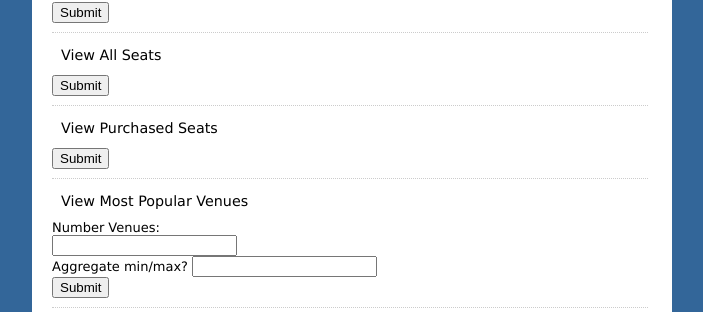
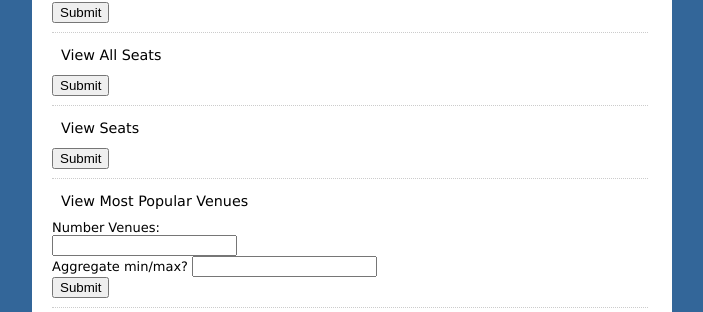
Before and after one commit to rsingla92/pigs, a PHP site: page /organizer.html in a window 1280 px wide. Shown: the part 1984-2296 px from the top of the page, without its empty margins (288-991 px from the left). Run offline with PHP 8.4, Linux system fonts and the light colour scheme.

Commit message:
correct superfan query

```diff
--- a/html/organizer.html
+++ b/html/organizer.html
@@ -185,7 +185,7 @@
 		</form>
 
 		<li class="section_break">
-			<h3>View Purchased Seats</h3>
+			<h3>View Seats</h3>
 			<p></p>
 		</li>
 		<form method="post" action="organizer.php">
--- a/html/organizer.php
+++ b/html/organizer.php
@@ -432,7 +432,7 @@ echo sprintf("\nOrg: %s\n", $organizerID);
         WITH
         customerEvents
         AS
-        (SELECT C.userID, E.eventID
+        (SELECT DISTINCT C.userID, E.eventID
         FROM Customer C, Event_atVenue E, ForAdmissionTo FAT, Ticket_ownsSeat_WithCustomer T
         WHERE E.eventID = FAT.eventID
           AND FAT.ticketID = T.ticketID
@@ -445,7 +445,8 @@ echo sprintf("\nOrg: %s\n", $organizerID);
                              WHERE eventName = '%s')
         GROUP BY CE.userID
         HAVING count(*) = (SELECT count(*)
-                           FROM Event_atVenue WHERE eventName = '%s')
+                           FROM Event_atVenue
+                           WHERE eventName = '%s')
         ";
       $q = sprintf($fmt, $_POST['eventName'], $_POST['eventName']);
       echo get_html_table($q);
```
